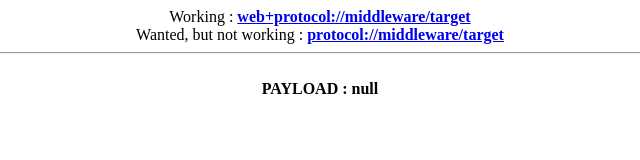
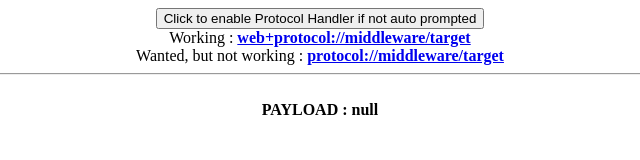
Before and after one commit to ludndev/web-custom-protocol, a plain HTML site: page index.html in a window 1280 px wide. Shown: the whole page, without its empty margins (320-960 px from the left). Drawn offline with Linux system fonts and the light colour scheme.

Commit message:
add button to enable protocol handler

```diff
--- a/index.html
+++ b/index.html
@@ -22,16 +22,24 @@
             }
 
             // register web+protocol
+            enableProtocolHandler();
+        });
+
+        function enableProtocolHandler() {
             navigator.registerProtocolHandler(
                 "web+protocol",
                 "https://web-custom-protocol.vercel.app/?payload=%s",
                 "Protocol Handler"
             );
-        });
+        }
     </script>
 </head>
 
 <body>
+    <div style="text-align: center;">
+        <button onclick="enableProtocolHandler();">Click to enable Protocol Handler if not auto prompted</button>
+    </div>
+
     <div style="text-align: center;">
         Working : <a href="web+protocol://middleware/target" target="_blank"><b>web+protocol://middleware/target</b></a>
         <br>
```
